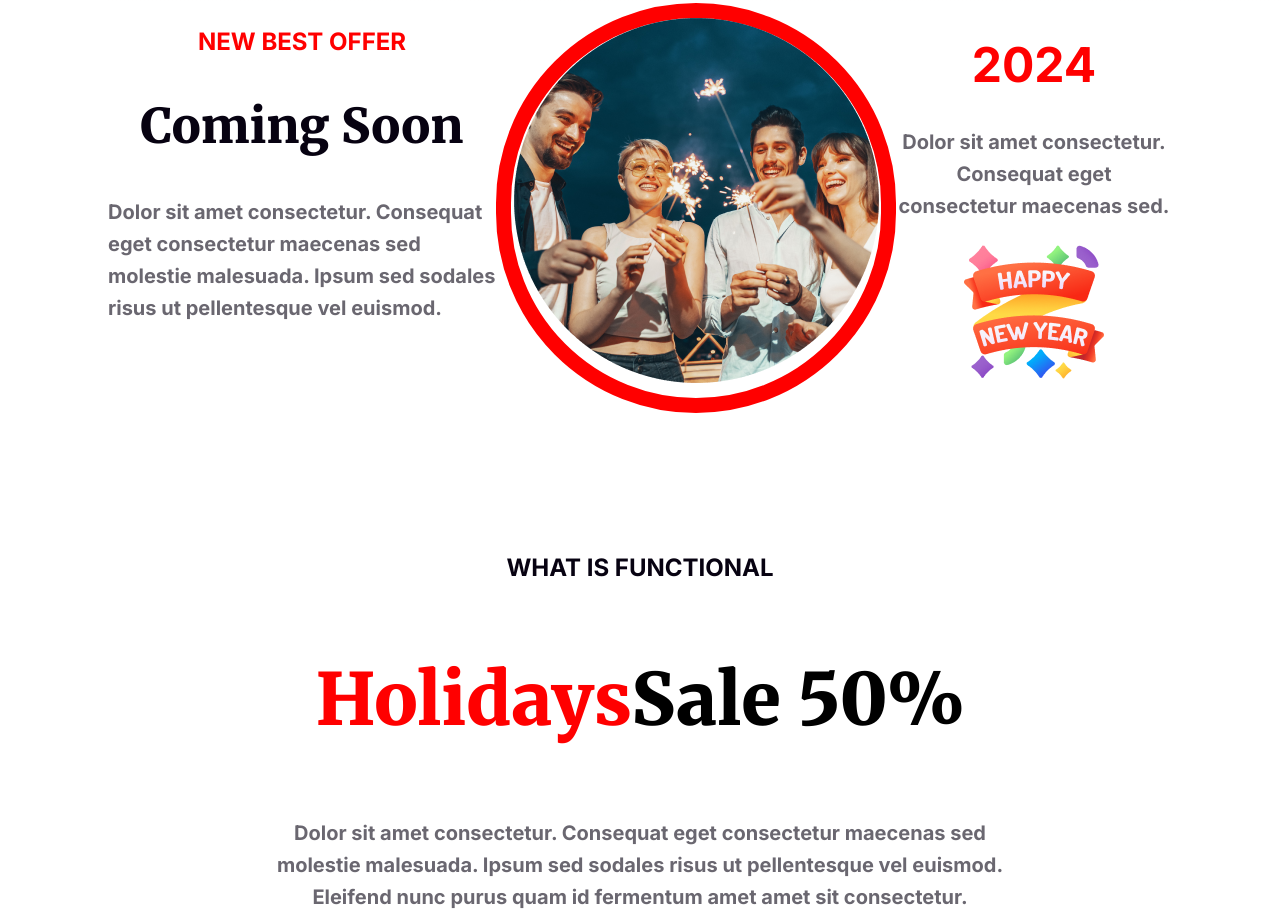
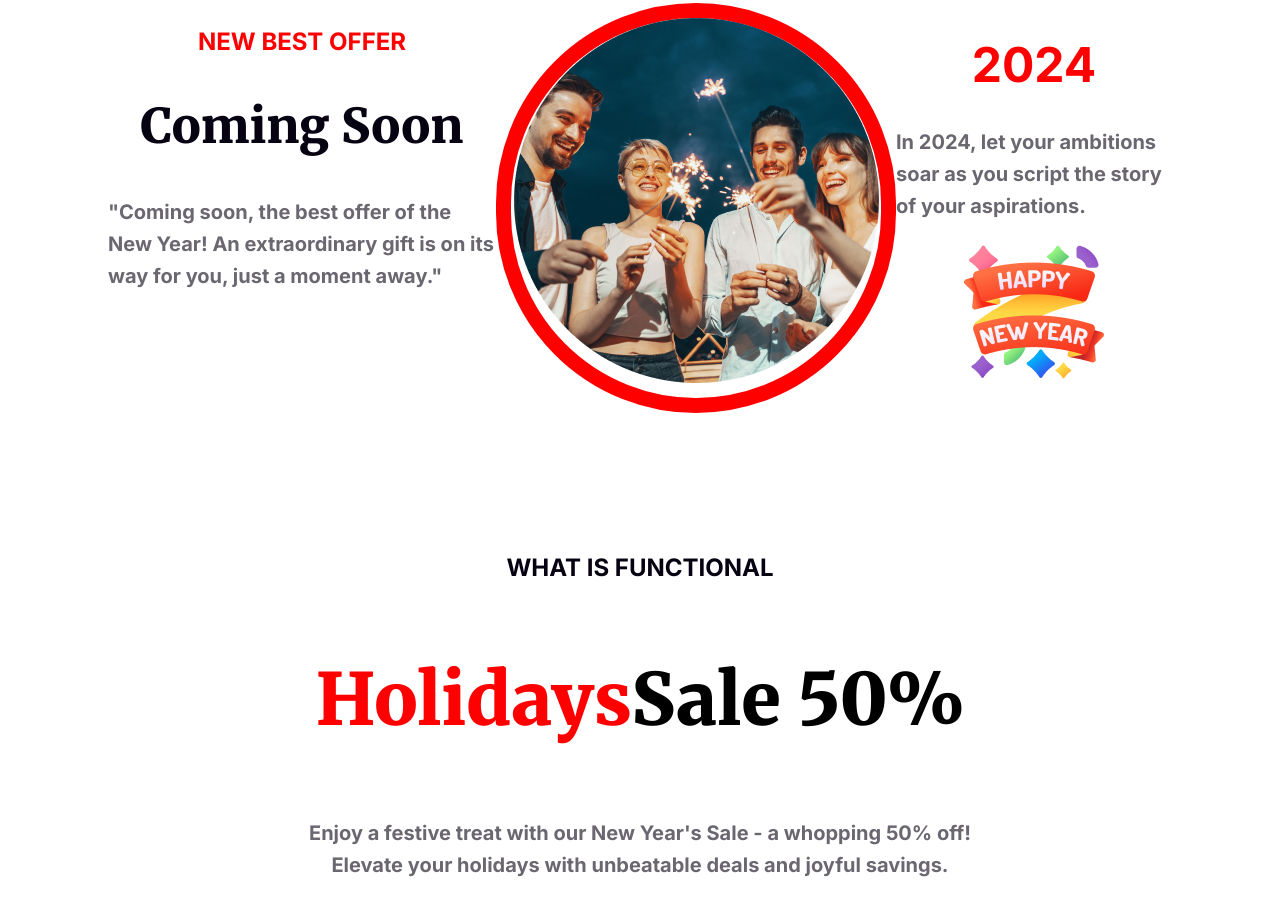
Before and after one commit to rayhanbeg/new-year, a plain HTML site: page index.html in a window 1280 px wide. Shown: the part 2990-3906 px from the top of the page. Drawn offline with nearby package versions, Linux system fonts and the light colour scheme.

Commit message:
changed all describtion

```diff
--- a/index.html
+++ b/index.html
@@ -36,7 +36,7 @@
     <div class="banner-section-img2">
         <div>
         <h3 class="section2-head">Welcome to midnight party</h3>
-        <p class="section-description">Dolor sit amet consectetur. Consequat eget consectetur maecenas sed molestie malesuada. Ipsum sed sodales risus ut pellentesque vel euismod. </p>
+        <p class="section-description">Step into the rhythm of the new year at our midnight bash! Join us as we ignite the night with laughter, music, and endless cheer to welcome the year ahead with open arms. </p>
         <button class="button">JOIN NOW</button>
          </div>
 
@@ -58,9 +58,9 @@
           <h3 class="best-offer">NEW BEST OFFER</h3>
           <h2 class="coming-title">Coming Soon</h2>
           <p class="section4-1-description">
-            Dolor sit amet consectetur. Consequat eget consectetur maecenas sed
-            molestie malesuada. Ipsum sed sodales risus ut pellentesque vel
-            euismod.
+
+            "Coming soon, the best offer of the New Year! An extraordinary gift is on its way for you, just a moment away."
+
           </p>
         </div>
 
@@ -72,7 +72,8 @@
         <div class="">
           <h1 class="section4-main-title">2024</h1>
           <p class="section4-2-description">
-            Dolor sit amet consectetur. Consequat eget consectetur maecenas sed.
+
+           In 2024, let your ambitions soar as you script the story of your aspirations.
           </p>
           <div class="happy-img">
             <img src="Group 96.png" alt="" />
@@ -83,8 +84,7 @@
         <div class="title-info">
             <h5 class="little-title">WHAT IS FUNCTIONAL</h5>
             <h3 class="big-title"><span class="section-title2">Holidays</span>Sale 50%</h3>
-            <p class="title-info-decsription">Dolor sit amet consectetur. Consequat eget consectetur maecenas sed
-                molestie malesuada. Ipsum sed sodales risus ut pellentesque vel euismod. Eleifend nunc purus quam id fermentum amet amet sit consectetur.</p>
+            <p class="title-info-decsription">Enjoy a festive treat with our New Year's Sale - a whopping 50% off! Elevate your holidays with unbeatable deals and joyful savings.</p>
         </div>
         <div class="column-img">
             <div class="column-img1">
@@ -103,7 +103,8 @@
         <div class="portfolio-info">
             <h4 class="portfolio-main-title"><span class="">THE BEST GIFTS</span></h4>
             <h3 class="portfolio-title">Our Awesome Portfolio</h3>
-            <p class="portfolio-description">Dolor sit amet consectetur. Consequat eget consectetur maecenas sed molestie malesuada. Ipsum sed sodales risus ut pellentesque vel euismod. </p>
+            <p class="portfolio-description">
+                Dive into our exceptional portfolio designed to redefine excellence. Experience innovation crafted just for you in the new year ahead. </p>
         </div>
           <div class="product-img">
         <img src="Rectangle 3.png" alt="" class="product1">
@@ -123,7 +124,8 @@
          </div>
          <div class="subscribe-info">
             <h1 class="subscribe-title">Subscribe Newsletter</h1>
-            <p class="subscribe-discription">Dolor sit amet consectetur. Consequat eget consectetur maecenas sed molestie malesuada. Ipsum sed sodales risus ut pellentesque vel euismod. </p>
+            <p class="subscribe-discription">
+                Stay in the loop with our newsletter—your gateway to exclusive updates and exciting content tailored to your interests. Subscribe today and unlock a world of curated news delivered right to your inbox. </p>
             <input type="text" placeholder="user@gmail.com">
             <button id="subscribe">Subscribe</button>
             </div>
--- a/style.css
+++ b/style.css
@@ -219,6 +219,7 @@ font-weight: 900;
     font-weight: 400;
     line-height: 32px;
     width: 276px;
+    text-align: left;
 
 }
 .section4-1-description{
@@ -408,6 +409,7 @@ line-height: 32px;
      .product1{
         margin: 8px;
      }
+
     /* subscribe-container */
     .subscribe-container{
         border-radius: 16px;
```
